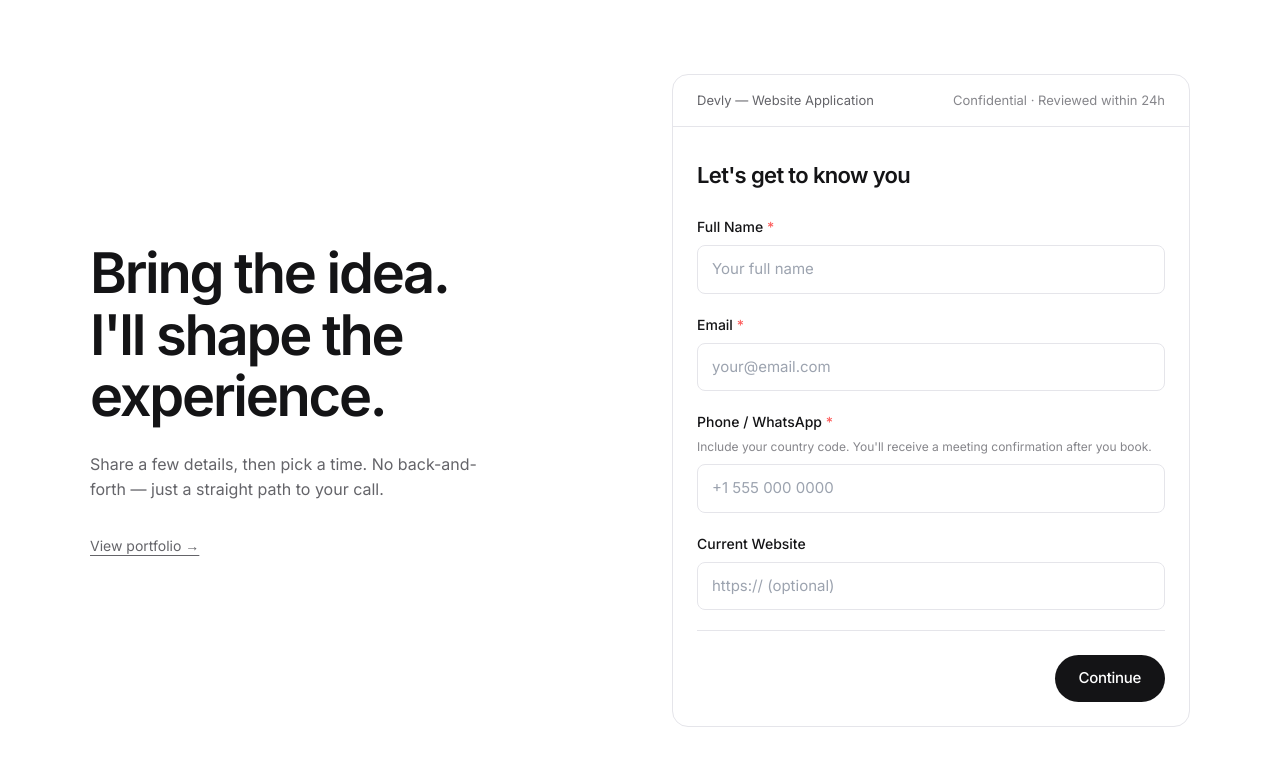
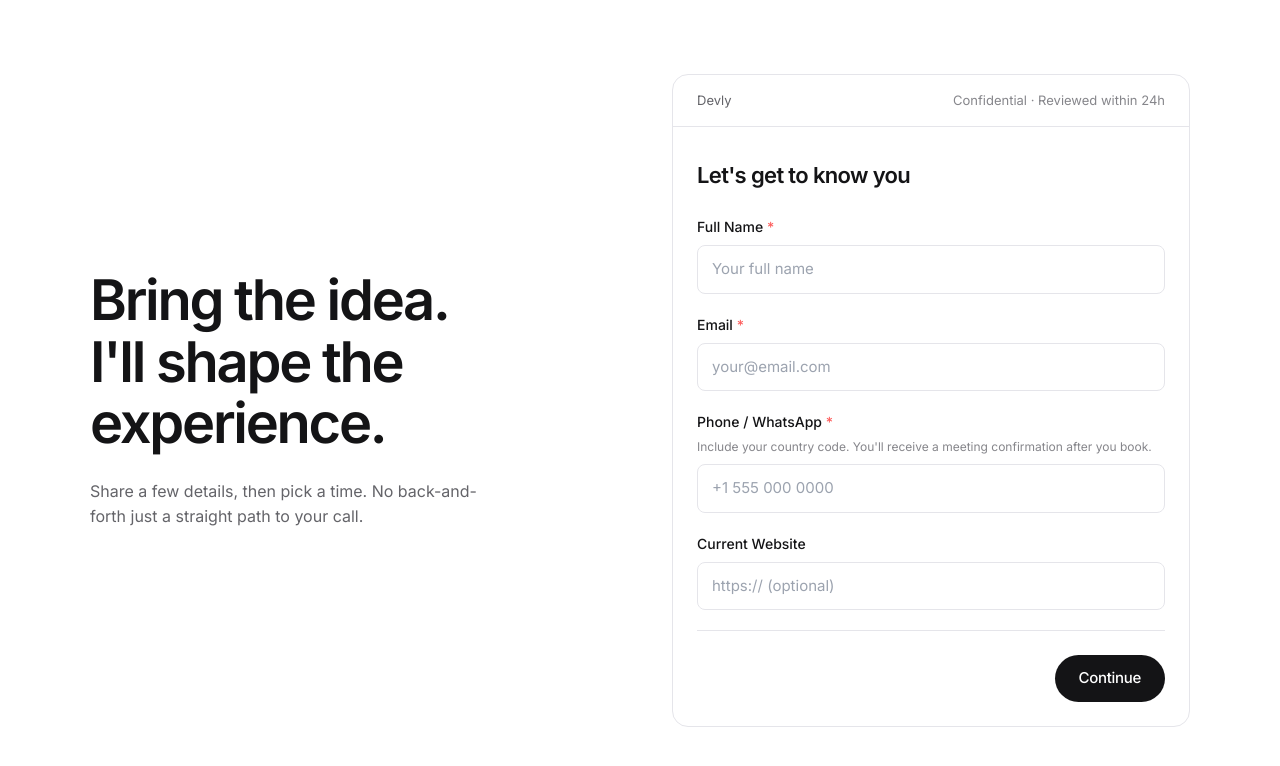
Before and after one commit to Abiddy/devly, a Next.js app: page / in a window 1280 px wide. Shown: the top 766 px of the page. Built offline with nearby package versions, Linux system fonts and the light colour scheme; a web font is replaced by a local one.

Commit message:
more fixes

```diff
--- a/components/landing/LandingPage.tsx
+++ b/components/landing/LandingPage.tsx
@@ -95,7 +95,7 @@ export function LandingPage() {
               color: 'rgb(100,100,105)',
             }}
           >
-            Your details are saved — choose a slot that works for you.
+            Your details are saved, choose a slot that works for you.
           </p>
           <div
             style={{
@@ -158,23 +158,9 @@ export function LandingPage() {
               maxWidth: 420,
             }}
           >
-            Share a few details, then pick a time. No back-and-forth — just a
+            Share a few details, then pick a time. No back-and-forth just a
             straight path to your call.
           </p>
-          <a
-            href="/portfolio"
-            style={{
-              display: 'inline-block',
-              marginTop: 32,
-              fontFamily: "'Inter',sans-serif",
-              fontSize: 14,
-              color: 'rgb(100,100,105)',
-              textDecoration: 'underline',
-              textUnderlineOffset: 4,
-            }}
-          >
-            View portfolio →
-          </a>
         </div>
 
         <form
@@ -204,7 +190,7 @@ export function LandingPage() {
                 color: 'rgb(100,100,105)',
               }}
             >
-              Devly — Website Application
+              Devly
             </span>
             <span
               style={{
```
